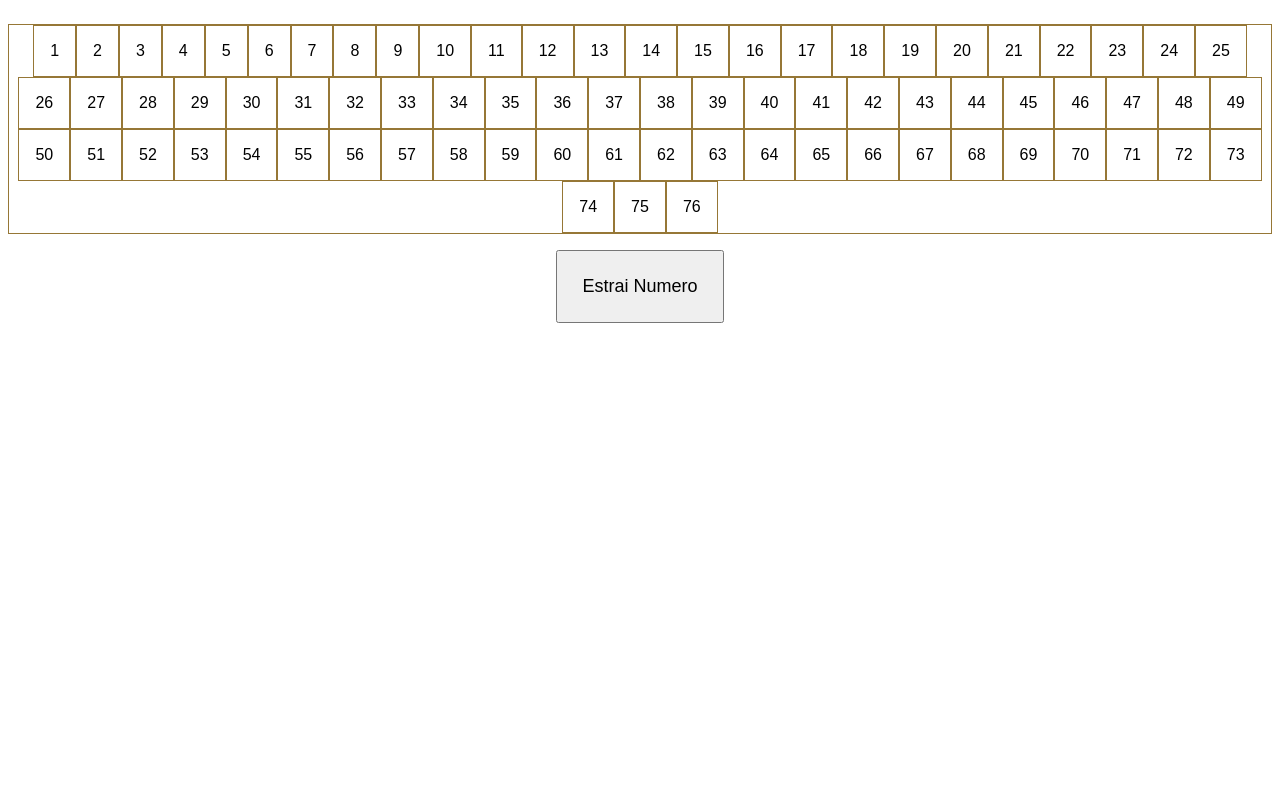
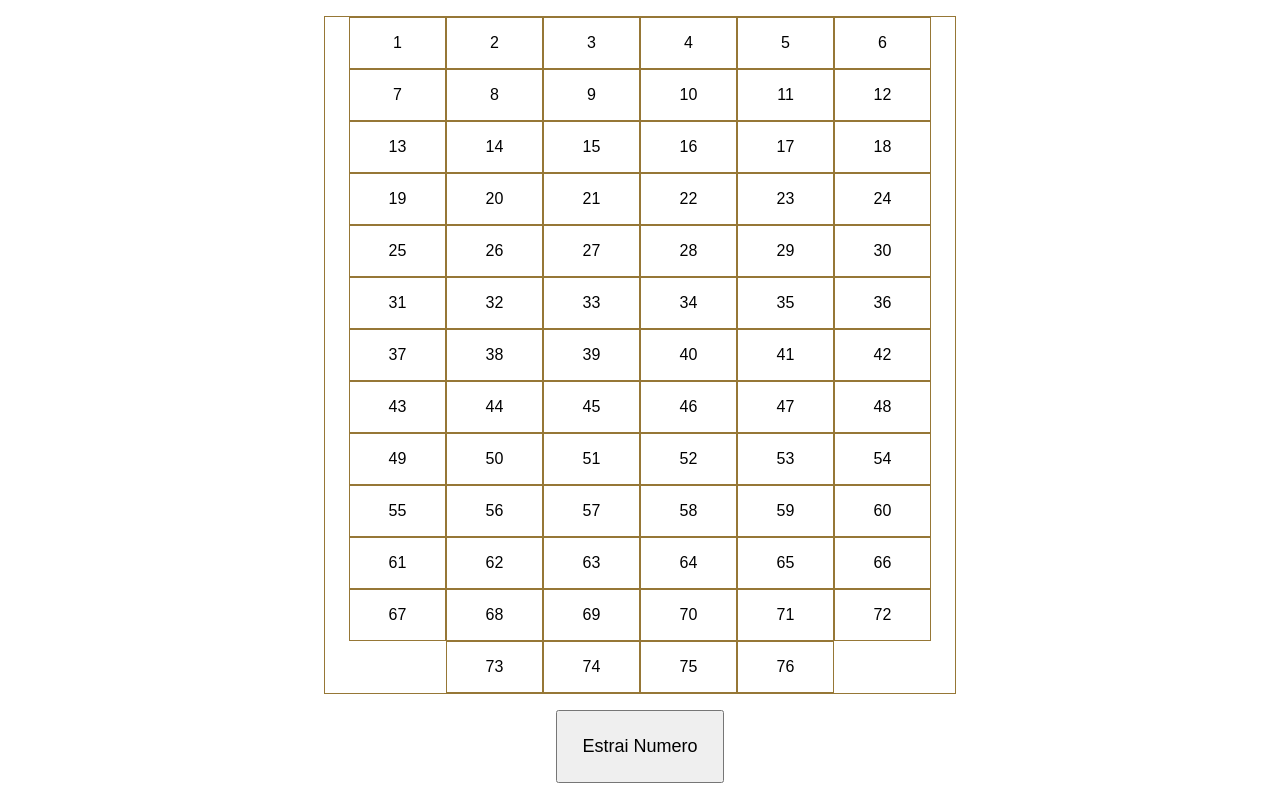
Before and after one commit to MarquisPeroni/U1-S3-G4, a plain HTML site: page index.html in a window 1280 px wide. Drawn offline with Linux system fonts and the light colour scheme.

Commit message:
secondcommit.fixing.padding

```diff
--- a/assets/style.css
+++ b/assets/style.css
@@ -4,22 +4,21 @@ body {
     box-sizing: border-box;
 }
 
-div {
-    display: flex;
-    flex-wrap: wrap;
-}
 
  table {
     border-collapse: collapse;
     margin: 1rem auto;
-    padding: 2rem;
+    padding: 1rem;
+    width: 50%;
 }
 
 table, th, td {
     border: 1px solid #967736;
+
 }
 
 th, td {
+    width: 10%;
     padding: 1rem;
     display : inline-block;
 }
--- a/index.html
+++ b/index.html
@@ -7,12 +7,10 @@
     <title>Tombola</title>
 </head>
 <body>
-    <div>
         <table id="tombola">
         </table>
-    </div>
-
     <button onclick="estraiNumero()">Estrai Numero</button>
     <script src="./js/index.js"></script>
+
 </body>
 </html>
```
